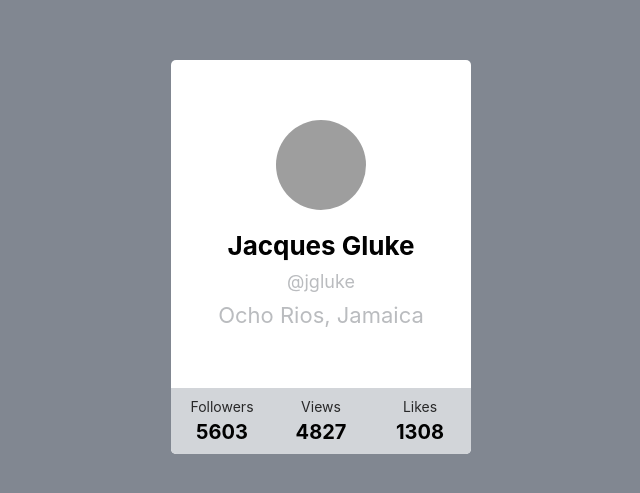
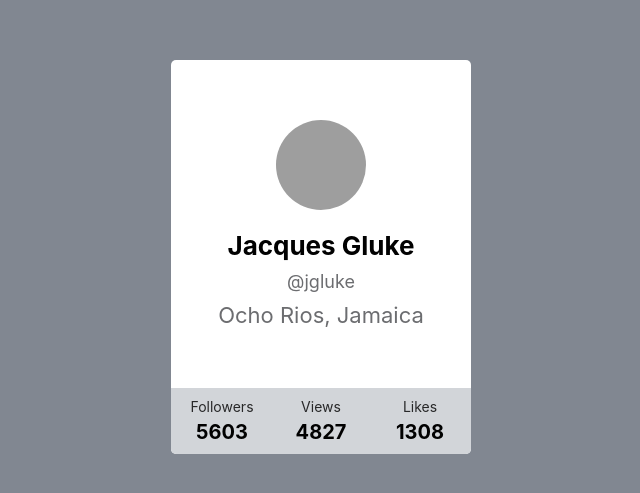
Before and after one commit to campot05/goit-react-hw-01-components, a React (Create React App) app: page / in a window 1280 px wide. Shown: the part 143-636 px from the top of the page, without its empty margins (319-959 px from the left). Built offline with nearby package versions, Linux system fonts and the light colour scheme; grey boxes are pictures that could not be loaded.

Commit message:
Update Profile.module.css

```diff
--- a/src/components/profile/Profile.module.css
+++ b/src/components/profile/Profile.module.css
@@ -35,13 +35,13 @@ body {
 
 .tag {
   font-size: 18px;
-  color: #babcbf;
+  color: #6c6d70;
   margin-top: 10px;
 }
 
 .location {
   font-size: 22px;
-  color: #babcbf;
+  color: #6c6d70;
   margin-top: 10px;
 }
 
```
